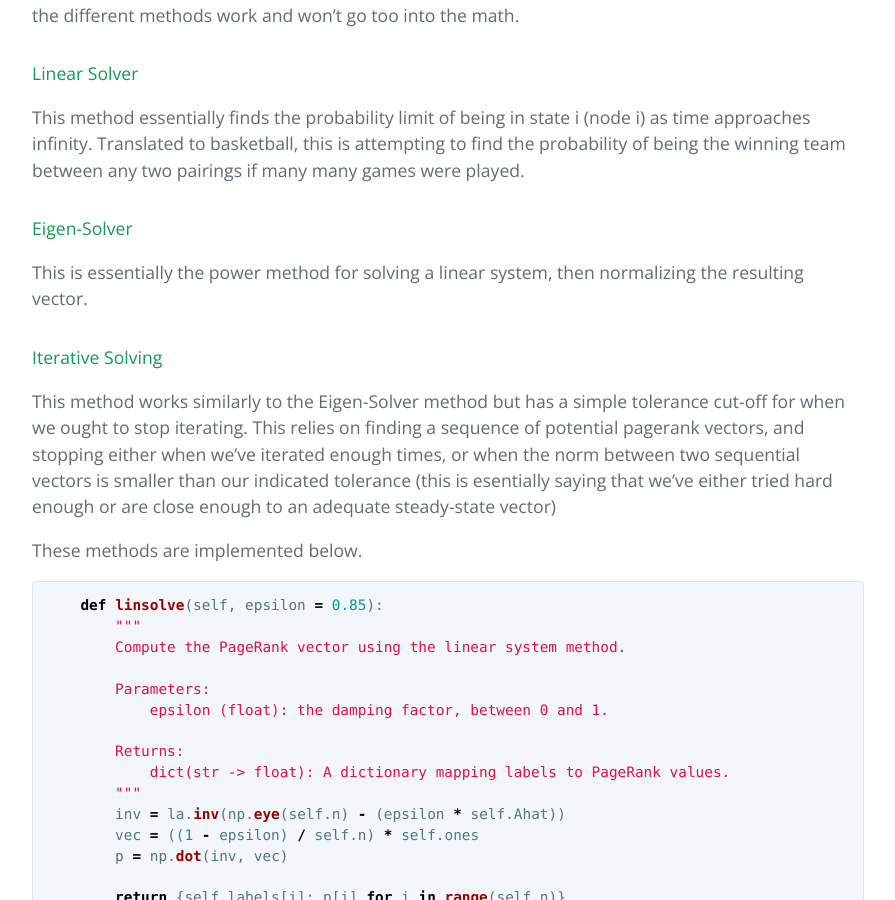
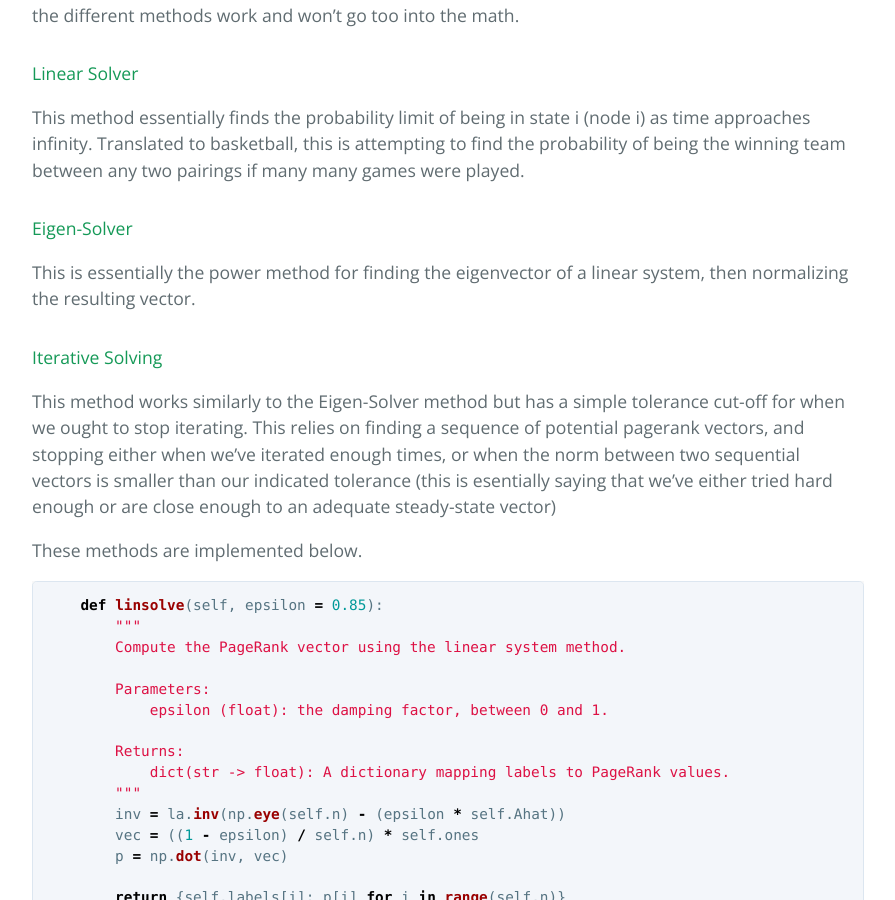
Before and after one commit to walkerhughes/portfolio, a Jekyll site: the page built from page_rank.md, in a window 1280 px wide and 900 px high, scrolled down 1853 px. Shown: the whole window, without its empty margins (192-1087 px from the left). Built offline with Jekyll 4.4.1, drawn with Linux system fonts in a browser that asks for light colours; our own code applies the rules of GitHub Pages for plain Markdown files.

Commit message:
Update page_rank.md

```diff
--- a/page_rank.md
+++ b/page_rank.md
@@ -58,7 +58,7 @@ We'll add the following methods to our class to find the PageRank vector in 3 di
 This method essentially finds the probability limit of being in state i (node i) as time approaches infinity. Translated to basketball, this is attempting to find the probability of being the winning team between any two pairings if many many games were played.
 
 #### Eigen-Solver
-This is essentially the power method for solving a linear system, then normalizing the resulting vector.
+This is essentially the power method for finding the eigenvector of a linear system, then normalizing the resulting vector.
 
 #### Iterative Solving
 This method works similarly to the Eigen-Solver method but has a simple tolerance cut-off for when we ought to stop iterating. This relies on finding a sequence of potential pagerank vectors, and stopping either when we've iterated enough times, or when the norm between two sequential vectors is smaller than our indicated tolerance (this is esentially saying that we've either tried hard enough or are close enough to an adequate steady-state vector)
```
